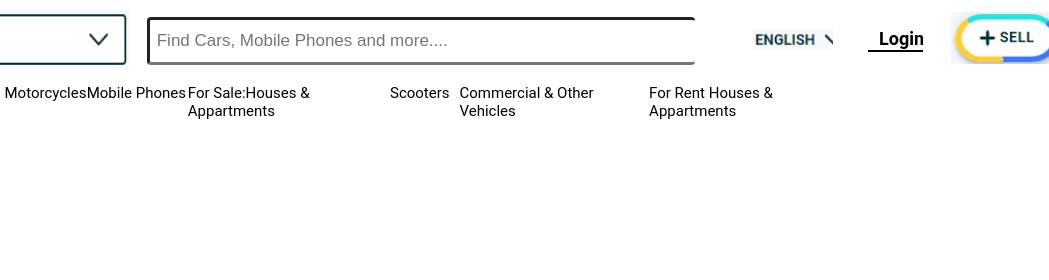
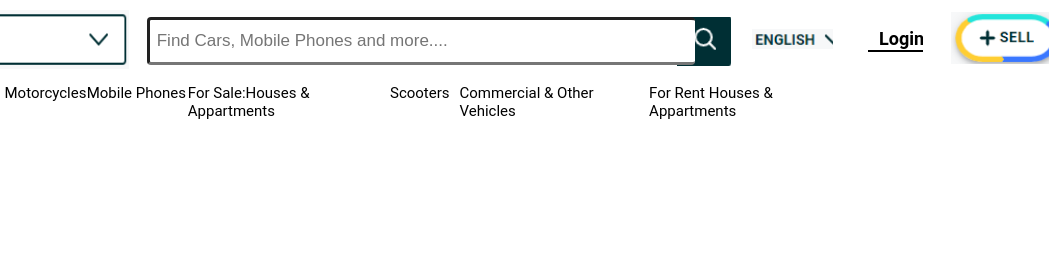
Before and after one commit to Adarshraj942/olxcloneproject, a plain HTML site: page index.html in a window 1280 px wide. Shown: the top 280 px of the page, 231-1280 px from the left. Drawn offline with Linux system fonts and the light colour scheme; files whose address does not match are found by name.

Commit message:
image address changed

```diff
--- a/index.html
+++ b/index.html
@@ -17,7 +17,7 @@
           <form>
               <input class="input" type="email" placeholder=" Find Cars, Mobile Phones and more....">
           </form>
-          <img class="olx3" src="../olxprojectfiles/images2/olxlogo2.png">
+          <img class="olx3" src="images2/olxlogo2.png">
       </div>
       <div class="language" ><img class="olx4" src="../olxprojectfiles/images2/olxlogo3.png"> </div>
       <div class="login"> <button  class="a" value="Login">Login</button></div>
```
